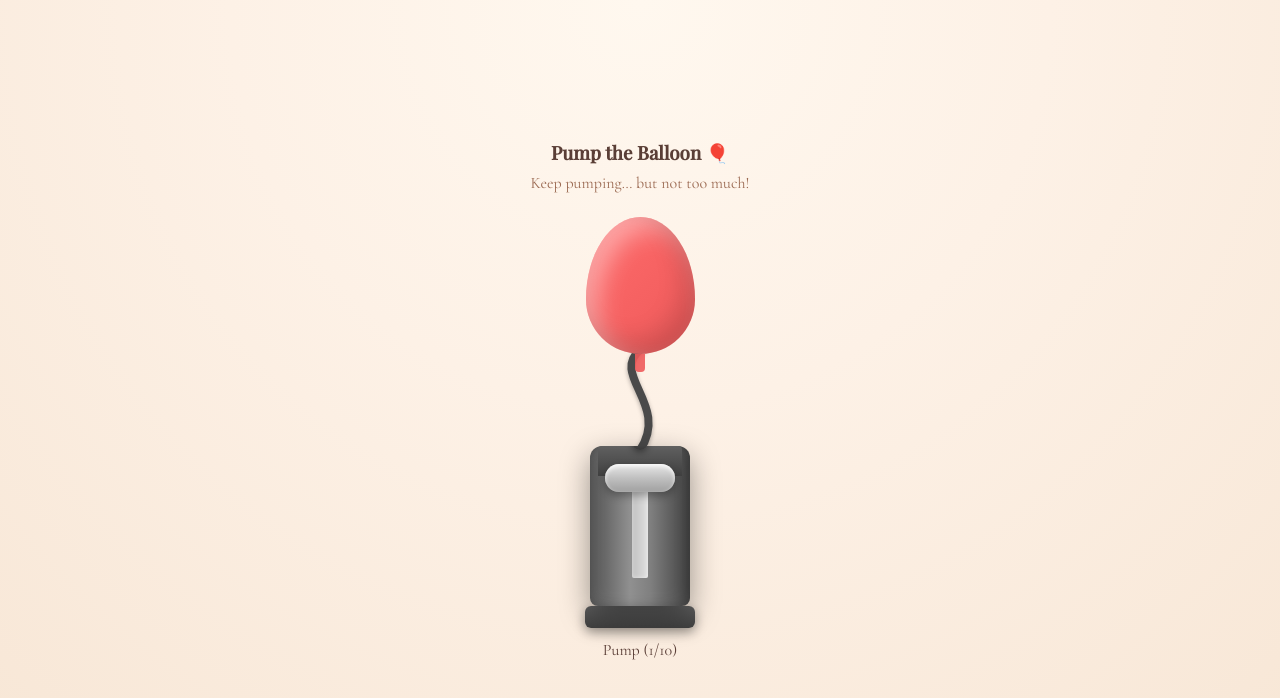
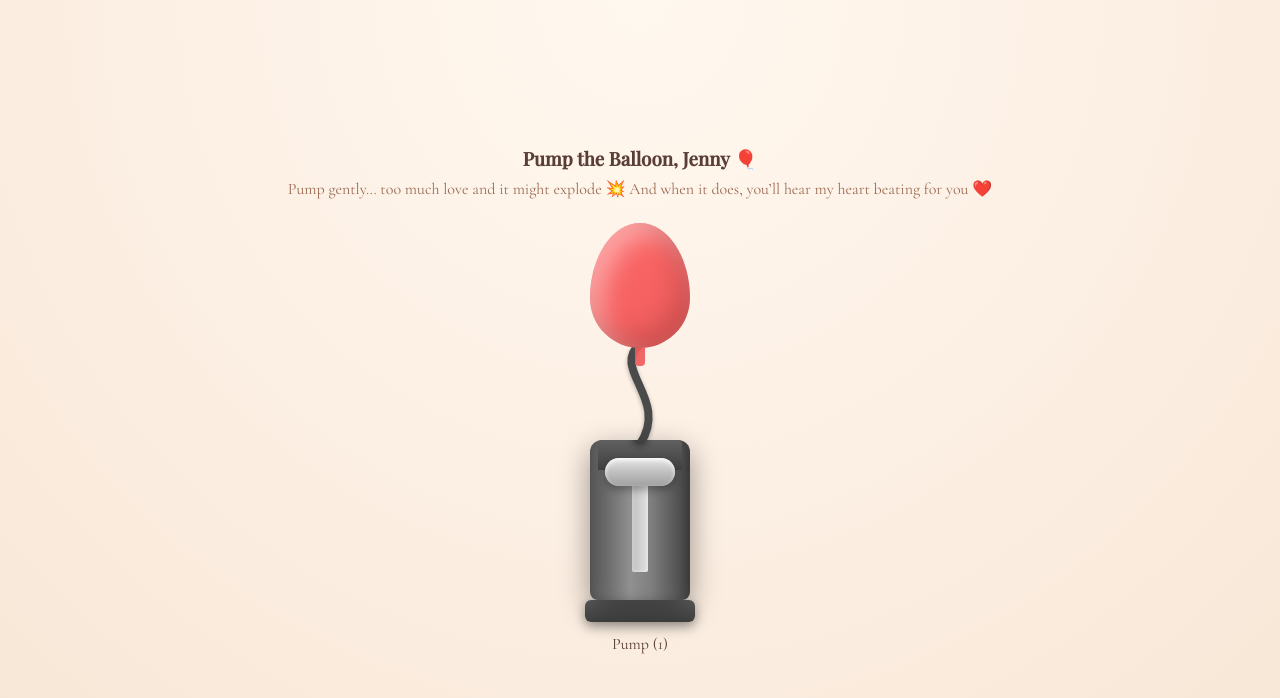
Before and after one commit to samirsar/Jenny, a plain HTML site: page pump.html in a window 1280 px wide. Both pictures are taken after a click on the element 640 px from the left and 524 px from the top of the page. Drawn offline with nearby package versions, Linux system fonts and the light colour scheme.

Commit message:
added pump balloon

```diff
--- a/pump.html
+++ b/pump.html
@@ -26,6 +26,11 @@
       background: radial-gradient(circle at top, #fff8ef 0%, #fdf1e6 40%, #f7e6d5 100%);
       font-family: 'Cormorant Garamond', serif;
       padding: 20px;
+      transition: background 0.5s ease;
+    }
+
+    body.balloon-popped {
+      background: center/cover no-repeat url('./jenny_.jpeg');
     }
 
     h3 {
@@ -263,8 +268,11 @@
 </head>
 <body>
 
-  <h3>Pump the Balloon 🎈</h3>
-  <p class="subtitle">Keep pumping… but not too much!</p>
+  <h3>Pump the Balloon, Jenny 🎈</h3>
+<p class="subtitle">
+Pump gently… too much love and it might explode 💥
+And when it does, you’ll hear my heart beating for you ❤️
+</p>
 
   <div class="scene">
     <div class="balloon-setup">
@@ -292,7 +300,7 @@
   </div>
 
   <audio id="song" preload="auto">
-    <source src="./abhitotum_a9m19e1791.mp3" type="audio/mpeg">
+    <source src="./hota_agar_shayar.mp3" type="audio/mpeg">
   </audio>
 
   <script>
@@ -302,21 +310,40 @@
     const pumpLabel = document.getElementById('pumpLabel');
     const song = document.getElementById('song');
 
-    const maxPumps = 10;
+    const minPumps = 4;
+    const maxPossiblePumps = 18;
     const baseSize = 90;
     const maxSize = 280;
 
     let pumps = 0;
     let hasPopped = false;
+    let burstAt = minPumps + Math.floor(Math.random() * (maxPossiblePumps - minPumps + 1));
 
     function getScale() {
-      return baseSize + (pumps / maxPumps) * (maxSize - baseSize);
+      return baseSize + Math.min(1, pumps / burstAt) * (maxSize - baseSize);
     }
 
     function updateBalloon() {
       const size = getScale();
       balloon.style.width = size + 'px';
       balloon.style.height = size * 1.25 + 'px';
+    }
+
+    function playPumpSound() {
+      try {
+        const ctx = new (window.AudioContext || window.webkitAudioContext)();
+        const osc = ctx.createOscillator();
+        const gain = ctx.createGain();
+        osc.connect(gain);
+        gain.connect(ctx.destination);
+        osc.frequency.setValueAtTime(80, ctx.currentTime);
+        osc.frequency.exponentialRampToValueAtTime(40, ctx.currentTime + 0.08);
+        osc.type = 'sawtooth';
+        gain.gain.setValueAtTime(0.12, ctx.currentTime);
+        gain.gain.exponentialRampToValueAtTime(0.01, ctx.currentTime + 0.08);
+        osc.start(ctx.currentTime);
+        osc.stop(ctx.currentTime + 0.08);
+      } catch (_) {}
     }
 
     function playPopSound() {
@@ -390,6 +417,7 @@
 
       balloon.classList.add('popped');
       pumpLabel.textContent = 'Pop!';
+      document.body.classList.add('balloon-popped');
 
       playPopSound();
       createBlast();
@@ -402,17 +430,18 @@
     function pump() {
       if (hasPopped) return;
 
+      playPumpSound();
       pumpHandle.classList.add('pumping');
       setTimeout(() => pumpHandle.classList.remove('pumping'), 150);
 
       pumps++;
       updateBalloon();
 
-      if (pumps >= maxPumps) {
+      if (pumps >= burstAt) {
         pumpContainer.style.pointerEvents = 'none';
         pop();
       } else {
-        pumpLabel.textContent = `Pump (${pumps}/${maxPumps})`;
+        pumpLabel.textContent = `Pump (${pumps})`;
       }
     }
 
```
Also changed, not shown: jenny_.jpeg (added).
